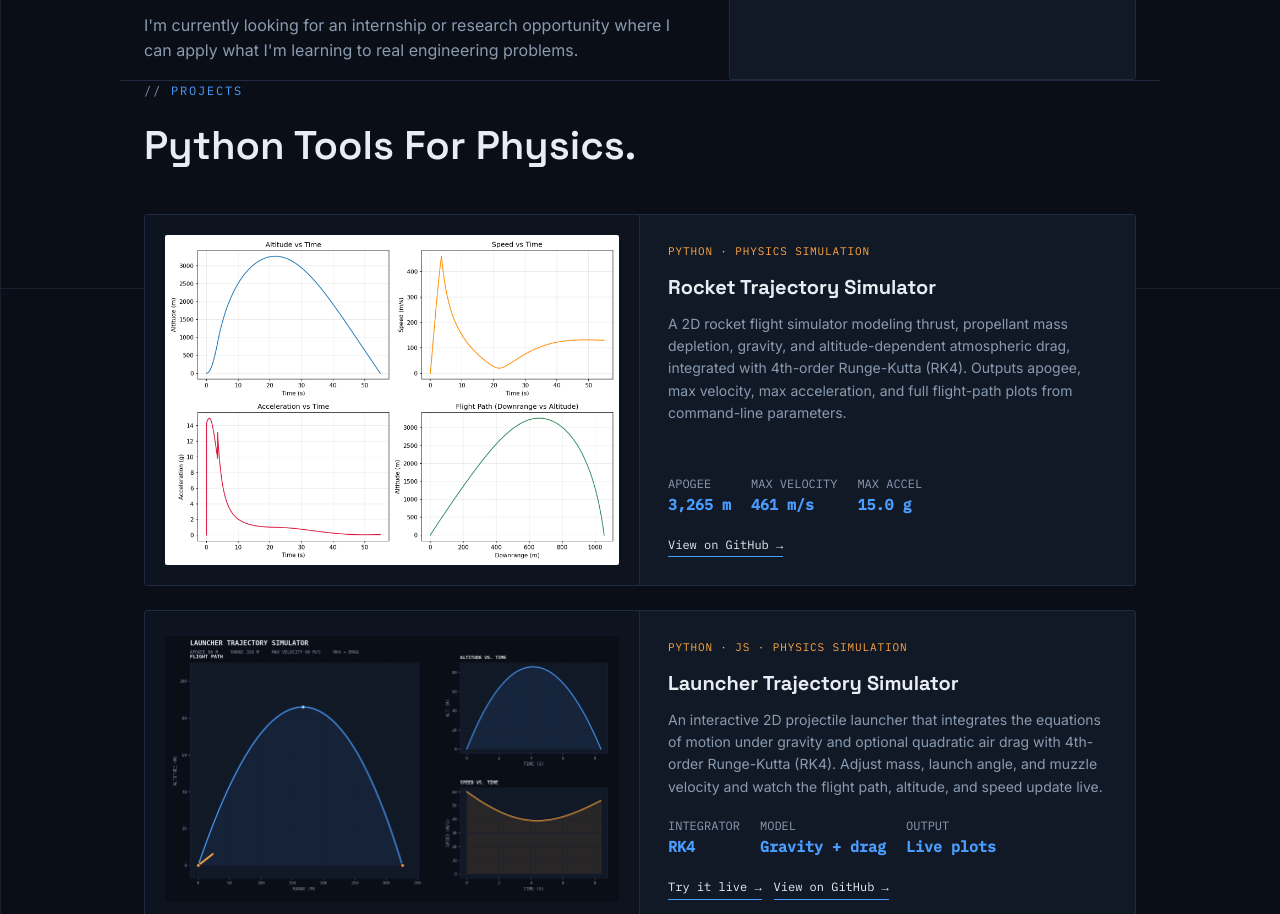
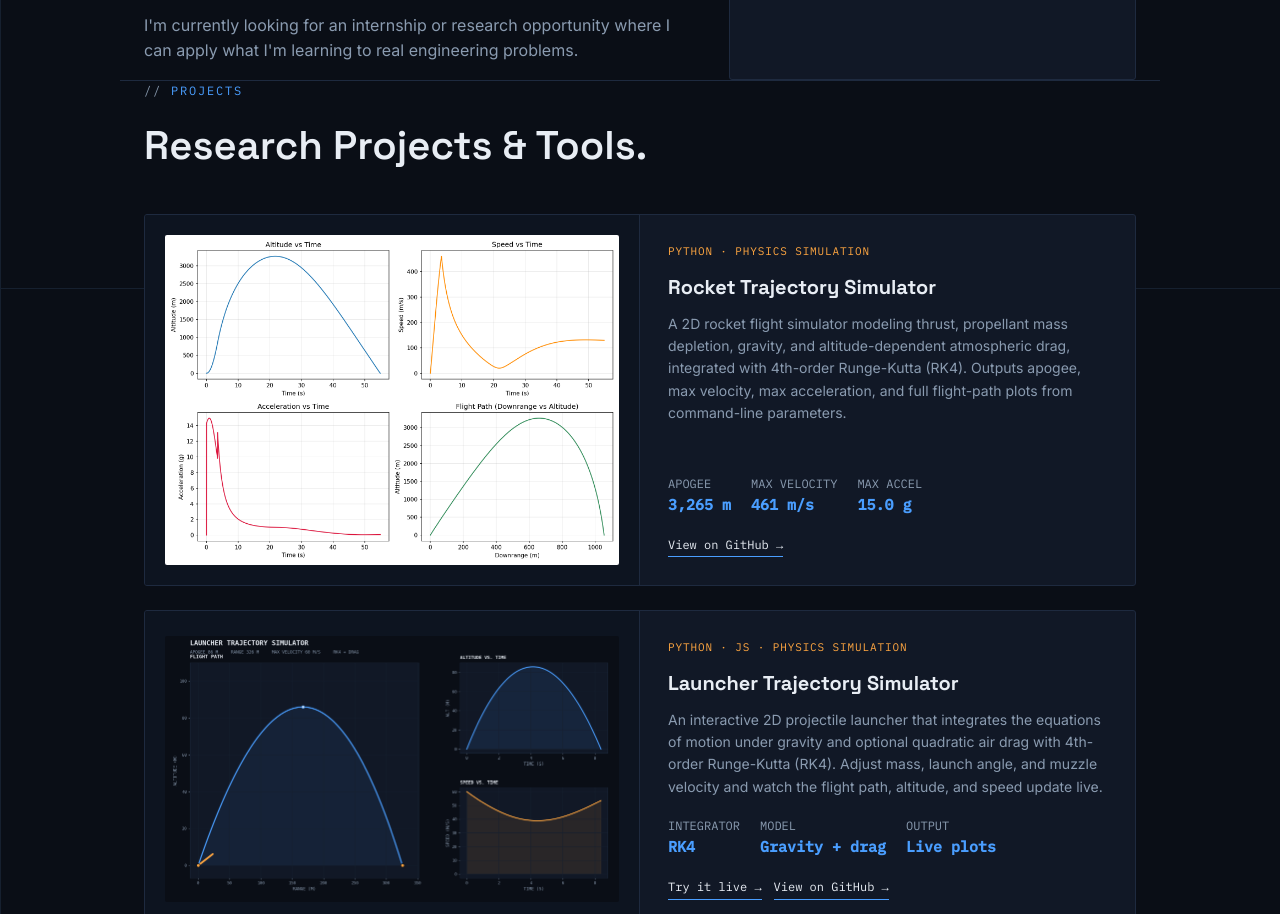
Before and after one commit to llcangelmd0614-jpg/angelmorenod, a plain HTML site: page index.html in a window 1280 px wide. Shown: the part 1312-2226 px from the top of the page. Drawn offline with Linux system fonts and the light colour scheme.

Commit message:
Update index.html

```diff
--- a/index.html
+++ b/index.html
@@ -536,7 +536,7 @@
 <!-- ============ PROJECTS ============ -->
 <section id="projects" class="wrap reveal">
   <div class="section-label">Projects</div>
-  <h2>Python Tools For Physics.</h2>
+  <h2>Research Projects & Tools.</h2>
 
   <div class="project-card">
     <div class="project-media">
```
